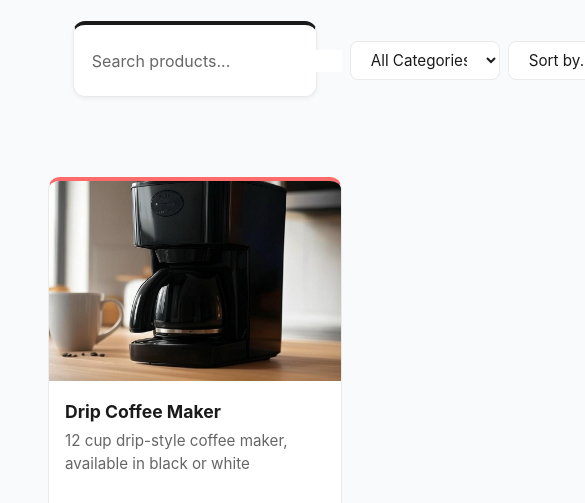
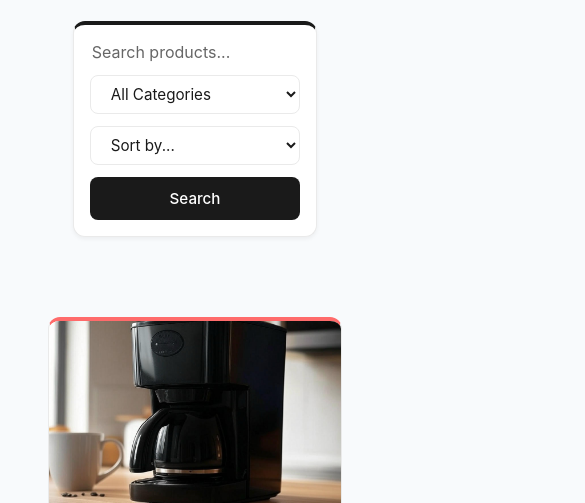
Before and after one commit to Teebtong/Shopping-Webpage, a plain HTML site: page index.html in a window 390 px wide. Shown: the part 323-826 px from the top of the page, 585 px wide, since content can reach past the window. Drawn offline with Linux system fonts and the light colour scheme.

Commit message:
Added responsive styles for search bar and modals on mobile

```diff
--- a/style.css
+++ b/style.css
@@ -337,8 +337,9 @@ img {
 /* Responsive adjustments for modal */
 @media screen and (max-width: 768px) {
     .modal-content {
-        margin: 10% auto;
+        margin: 20% auto 0;  /* Increased top margin to 20% */
         width: 95%;
+        padding-top: 40px;  /* Added padding to ensure space for close button */
     }
 
     .modal-details h4 {
@@ -349,3 +350,26 @@ img {
         font-size: 1rem;
     }
 }
+
+/* Add responsive styles for search bar */
+@media screen and (max-width: 768px) {
+    .search-bar {
+        flex-direction: column;
+        gap: 12px;
+    }
+
+    .search-input {
+        width: 100%;
+    }
+
+    .category-dropdown,
+    .sort-dropdown {
+        width: 100%;
+        min-width: unset;
+    }
+
+    .search-button {
+        width: 100%;
+        padding: 12px;
+    }
+}
```
